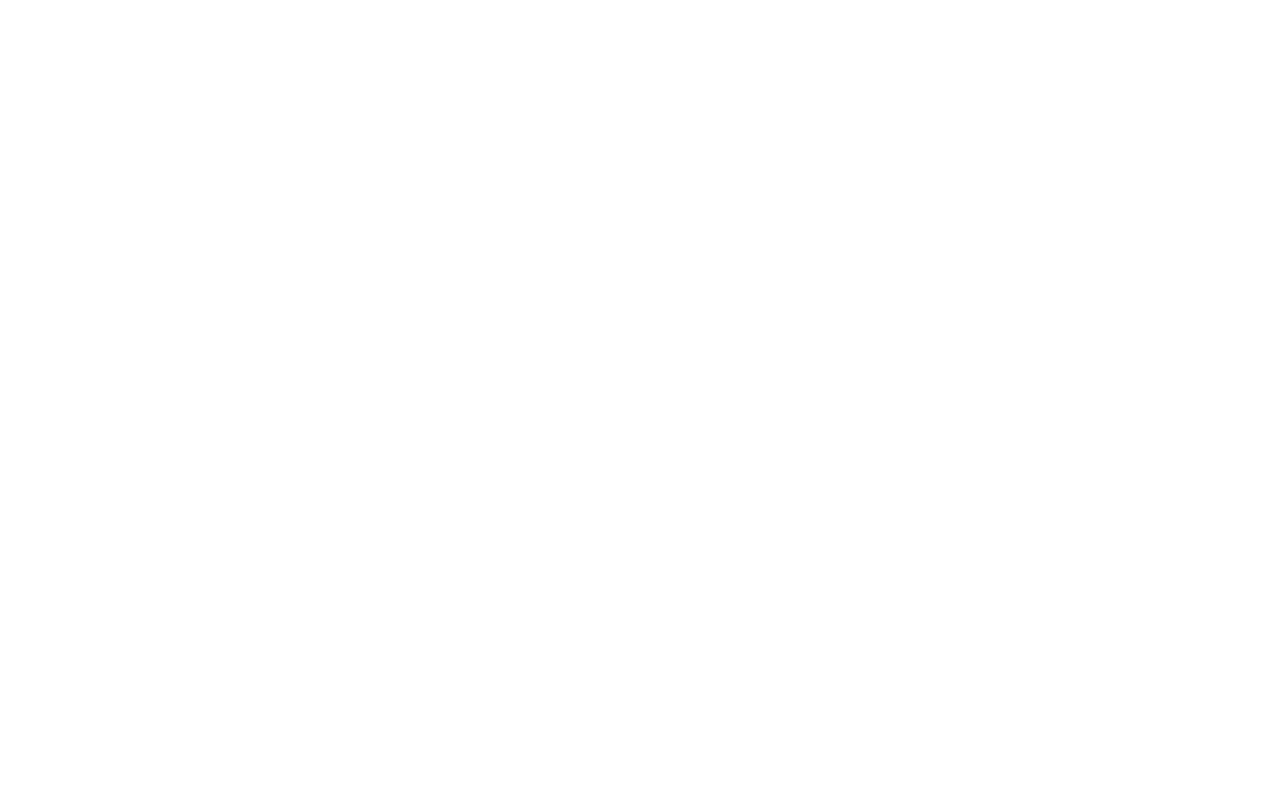
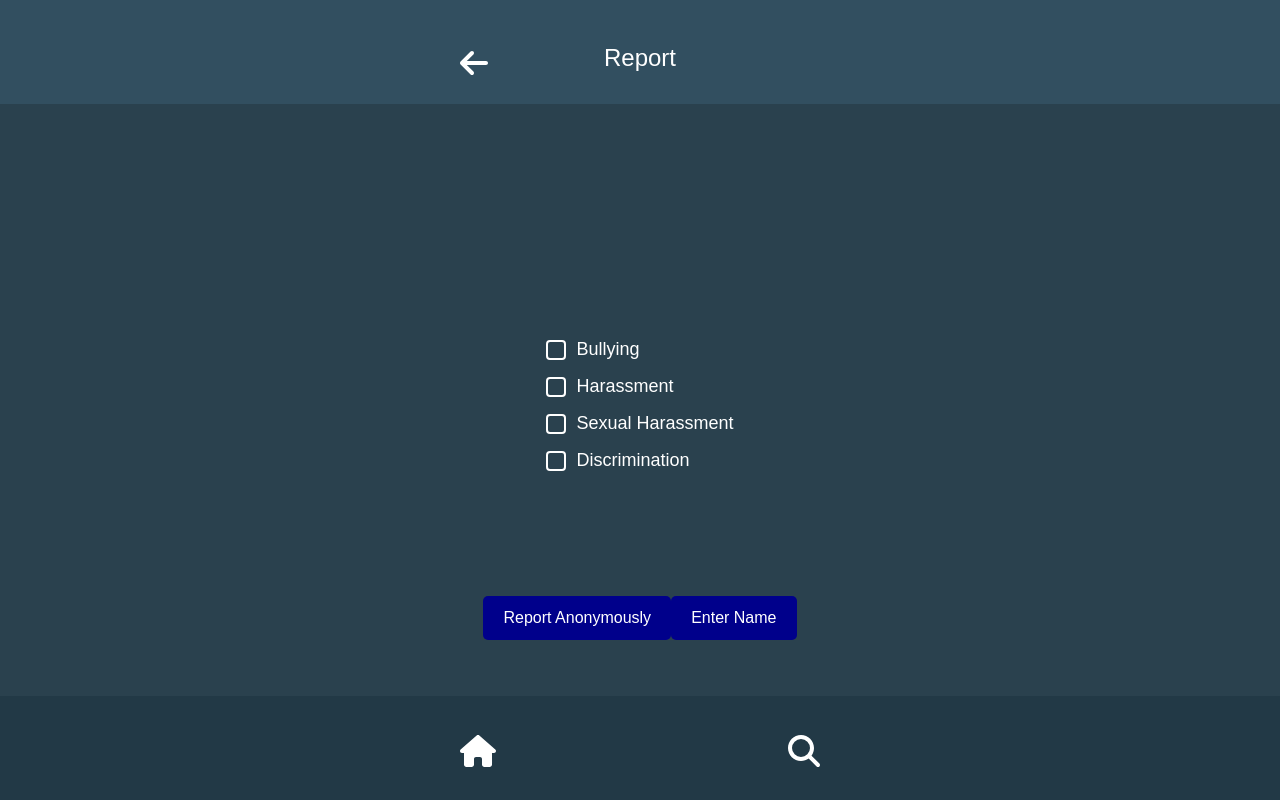
Before and after one commit to pierrelouisguichard/NHS-WellBeing-App, a React (Vite) app: page /report in a window 1280 px wide. Before the commit this address had no page. Built offline with nearby package versions, Linux system fonts and the light colour scheme.

Commit message:
v0.6 Added Navbar, report page, misc changes.

```diff
--- a/src/App.jsx
+++ b/src/App.jsx
@@ -4,6 +4,7 @@
 import Login from "./Login";
 import Search from "./Search";
 import { Routes, Route } from "react-router-dom";
+import Report from "./Report";
 
 function App() {
   return (
@@ -14,6 +15,7 @@
         <Route path="/login" element={<Login />} />
         <Route path="/home" element={<Home />} />
         <Route path="/search" element={<Search />} />
+        <Route path="/report" element={<Report />} />
       </Routes>
     </>
   );
--- /dev/null
+++ b/src/BackButton.css
@@ -0,0 +1,11 @@
+.back_arrow {
+  color: white;
+  position: absolute;
+  font-size: xx-large;
+  top: 5%;
+  left: 5%;
+
+  @media (min-width: 400px) {
+    left: calc(50% - 180px);
+  }
+}
--- /dev/null
+++ b/src/BackButton.jsx
@@ -0,0 +1,16 @@
+import React from "react";
+import { FontAwesomeIcon } from "@fortawesome/react-fontawesome";
+import { faArrowLeft } from "@fortawesome/free-solid-svg-icons";
+import "./BackButton.css";
+
+function BackButton() {
+  return (
+    <div>
+      <a className="back_arrow" href="/">
+        <FontAwesomeIcon icon={faArrowLeft} />
+      </a>
+    </div>
+  );
+}
+
+export default BackButton;
--- a/src/Home.css
+++ b/src/Home.css
@@ -9,22 +9,13 @@
   justify-content: center;
 }
 
-.home-text {
-  position: absolute;
-  top: 5%;
-  left: 5%;
-  color: #702b00;
-  font-size: larger;
-}
-
 .pic-of-the-day {
   position: absolute;
   top: 8%;
-  width: 90%;
+  width: 400px;
   height: 37%;
   background-color: beige;
   border-radius: 10px;
-  max-width: 400px;
 }
 
 .slider-container {
@@ -34,73 +25,53 @@
   transform: translate(-50%, -50%);
   width: 90%;
   height: 80%;
-  background-color: white;
   border-radius: 10px;
   overflow: hidden;
 }
 
-.wellbeing-button {
+.home-text {
   position: absolute;
-  top: 47%;
-  width: 90%;
+  top: 5%;
+  left: 5%;
+  color: #702b00;
+  font-size: larger;
+}
+
+.button {
+  position: absolute;
+  width: 190px;
   height: 20%;
   background-color: beige;
   border-radius: 10px;
-  max-width: 400px;
+  left: 50%;
+}
+
+.wellbeing-button {
+  top: 47%;
+  transform: translateX(-200px);
+}
+
+.other1-button {
+  top: 47%;
+  transform: translateX(10px);
 }
 
 .events-button {
-  position: absolute;
   top: 69%;
-  width: 90%;
-  height: 20%;
-  background-color: beige;
-  border-radius: 10px;
-  max-width: 400px;
+  transform: translateX(-200px);
 }
 
-.search-icon {
-  position: absolute;
-  bottom: 3%;
-  right: 6%;
-  color: beige;
-  font-size: xx-large;
+.other2-button {
+  top: 69%;
+  transform: translateX(10px);
 }
 
-@media screen and (min-width: 450px) {
-  .search-icon {
-    right: 50%; /* Keep it centered horizontally */
-    transform: translateX(50%) translateX(180px); /* Move 200px to the right */
-  }
-}
-
-.home-icon {
+.img {
   position: absolute;
-  bottom: 3%;
-  left: 6%;
-  color: beige;
-  font-size: xx-large;
-}
-
-@media screen and (min-width: 450px) {
-  .home-icon {
-    left: 50%; /* Keep it centered horizontally */
-    transform: translateX(-50%) translateX(-180px); /* Move 200px to the left */
-  }
-}
-
-.profile-icon {
-  position: absolute;
-  bottom: 3%;
-  right: 25%;
-  color: beige;
-  font-size: xx-large;
-}
-@media screen and (min-width: 450px) {
-  .profile-icon {
-    right: 50%; /* Keep it centered horizontally */
-    transform: translateX(50%) translateX(110px); /* Move 200px to the right */
-  }
+  top: 50%;
+  left: 50%;
+  height: 100%;
+  transform: translate(-50%, -50%);
 }
 
 .upload-button {
@@ -127,9 +98,3 @@
   left: 0;
   opacity: 0;
 }
-
-.img {
-  position: absolute;
-  right: 10%;
-  height: 100%;
-}
--- a/src/Home.jsx
+++ b/src/Home.jsx
@@ -1,11 +1,6 @@
 import React from "react";
 import "./Home.css";
-import { FontAwesomeIcon } from "@fortawesome/react-fontawesome";
-import {
-  faHouse,
-  faMagnifyingGlass,
-  faUser,
-} from "@fortawesome/free-solid-svg-icons";
+import Navbar from "./Navbar";
 import "bootstrap/dist/css/bootstrap.min.css";
 import Slider from "./Slider";
 import image1 from "./assets/events.png";
@@ -32,23 +27,23 @@
           <Slider />
         </div>
       </div>
-      <a className="wellbeing-button" href="/error">
+      <a className="button wellbeing-button" href="/error">
         <p className="home-text">Well Being</p>
         <img src={image2} className="img" />
       </a>
-      <a className="events-button" href="/error">
+      <a className="button other1-button" href="/report">
+        <p className="home-text">Other1</p>
+        {/* <img src={image2} className="img" /> */}
+      </a>
+      <a className="button events-button" href="/error">
         <p className="home-text">Events</p>
         <img src={image1} className="img" />
       </a>
-      <a className="home-icon" href="/">
-        <FontAwesomeIcon icon={faHouse} />
+      <a className="button other2-button" href="/error">
+        <p className="home-text">Other2</p>
+        {/* <img src={image1} className="img" /> */}
       </a>
-      <a className="search-icon" href="/search">
-        <FontAwesomeIcon icon={faMagnifyingGlass} />
-      </a>
-      <a className="profile-icon" href="/error">
-        <FontAwesomeIcon icon={faUser} />
-      </a>
+      <Navbar />
     </div>
   );
 }
--- a/src/Landing.jsx
+++ b/src/Landing.jsx
@@ -7,11 +7,8 @@
       <div className="page">
         <div className="logo"></div>
         <div className="nhs_logo"></div>
-        <a className="login" href="/login">
-          Login
-        </a>
-        <a className="create_account" href="/error">
-          Create Account
+        <a className="login" href="/home">
+          Continue
         </a>
       </div>
     </div>
--- /dev/null
+++ b/src/Navbar.css
@@ -0,0 +1,20 @@
+.icon {
+  position: absolute;
+  bottom: 3%;
+  color: white;
+  font-size: xx-large;
+}
+
+.home-icon {
+  left: 5%;
+  @media (min-width: 400px) {
+    left: calc(50% - 180px);
+  }
+}
+
+.search-icon {
+  right: 5%;
+  @media (min-width: 400px) {
+    right: calc(50% - 180px);
+  }
+}
--- /dev/null
+++ b/src/Navbar.jsx
@@ -0,0 +1,19 @@
+import React from "react";
+import { FontAwesomeIcon } from "@fortawesome/react-fontawesome";
+import { faHouse, faMagnifyingGlass } from "@fortawesome/free-solid-svg-icons";
+import "./Navbar.css";
+
+function Navbar() {
+  return (
+    <>
+      <a className="icon home-icon" href="/">
+        <FontAwesomeIcon icon={faHouse} />
+      </a>
+      <a className="icon search-icon" href="/search">
+        <FontAwesomeIcon icon={faMagnifyingGlass} />
+      </a>
+    </>
+  );
+}
+
+export default Navbar;
--- /dev/null
+++ b/src/Report.css
@@ -0,0 +1,81 @@
+.report-background {
+  background-color: #2a414e;
+  width: 100vw;
+  height: 100vh;
+  display: flex;
+  align-items: center;
+  justify-content: center;
+}
+
+.report-title {
+  position: absolute;
+  top: 5%;
+  color: white;
+  font-size: 24px;
+}
+
+.dark-blue-strip {
+  position: absolute;
+  top: 0;
+  width: 100%;
+  height: 13%;
+  background-color: #324f60;
+}
+
+.darker-strip {
+  position: absolute;
+  bottom: 0;
+  width: 100%;
+  height: 13%;
+  background-color: #223946;
+}
+
+.checkbox-section {
+  display: flex;
+  flex-direction: column;
+  align-items: flex-start;
+  margin-top: 20px;
+}
+
+label {
+  margin-bottom: 10px;
+  display: flex;
+  align-items: center;
+}
+
+input {
+  margin-right: 10px;
+  width: 20px; /* Adjust the checkbox width */
+  height: 20px; /* Adjust the checkbox height */
+  border: 2px solid white; /* Dark blue border */
+  border-radius: 4px;
+  background-color: transparent; /* Transparent background */
+  appearance: none;
+}
+
+input[type="checkbox"]:checked {
+  background-color: white; /* Background color when checked */
+}
+
+.checkbox-text {
+  color: white;
+  font-size: 18px; /* Adjust the font size */
+}
+
+.button-section {
+  position: absolute;
+  bottom: 20%;
+}
+
+.report-button {
+  background-color: darkblue;
+  color: white;
+  padding: 10px 20px;
+  border: none;
+  border-radius: 5px;
+  cursor: pointer;
+}
+
+.report-button:hover {
+  background-color: midnightblue; /* Darken the background on hover */
+}
--- /dev/null
+++ b/src/Report.jsx
@@ -0,0 +1,75 @@
+import React, { useState } from "react";
+import Navbar from "./Navbar";
+import "./Report.css";
+import BackButton from "./BackButton";
+
+function Report() {
+  const handleReport = (anonymously) => {
+    console.log(anonymously ? "Reporting Anonymously" : "Entering Name");
+  };
+  const [bullyingChecked, setBullyingChecked] = useState(false);
+  const [harassmentChecked, setHarassmentChecked] = useState(false);
+  const [sexualHarassmentChecked, setSexualHarassmentChecked] = useState(false);
+  const [discriminationChecked, setDiscriminationChecked] = useState(false);
+
+  return (
+    <div className="report-background">
+      <div className="dark-blue-strip"></div>
+      <div className="report-title">Report</div>
+      <div className="darker-strip"></div>
+      <BackButton />
+      <Navbar />
+
+      {/* Checkbox section */}
+      <div className="checkbox-section">
+        <label>
+          <input
+            type="checkbox"
+            checked={bullyingChecked}
+            onChange={() => setBullyingChecked(!bullyingChecked)}
+          />
+          <span className="checkbox-text">Bullying</span>
+        </label>
+
+        <label>
+          <input
+            type="checkbox"
+            checked={harassmentChecked}
+            onChange={() => setHarassmentChecked(!harassmentChecked)}
+          />
+          <span className="checkbox-text">Harassment</span>
+        </label>
+
+        <label>
+          <input
+            type="checkbox"
+            checked={sexualHarassmentChecked}
+            onChange={() =>
+              setSexualHarassmentChecked(!sexualHarassmentChecked)
+            }
+          />
+          <span className="checkbox-text">Sexual Harassment</span>
+        </label>
+
+        <label>
+          <input
+            type="checkbox"
+            checked={discriminationChecked}
+            onChange={() => setDiscriminationChecked(!discriminationChecked)}
+          />
+          <span className="checkbox-text">Discrimination</span>
+        </label>
+      </div>
+      <div className="button-section">
+        <button className="report-button" onClick={() => handleReport(true)}>
+          Report Anonymously
+        </button>
+        <button className="report-button" onClick={() => handleReport(false)}>
+          Enter Name
+        </button>
+      </div>
+    </div>
+  );
+}
+
+export default Report;
```
